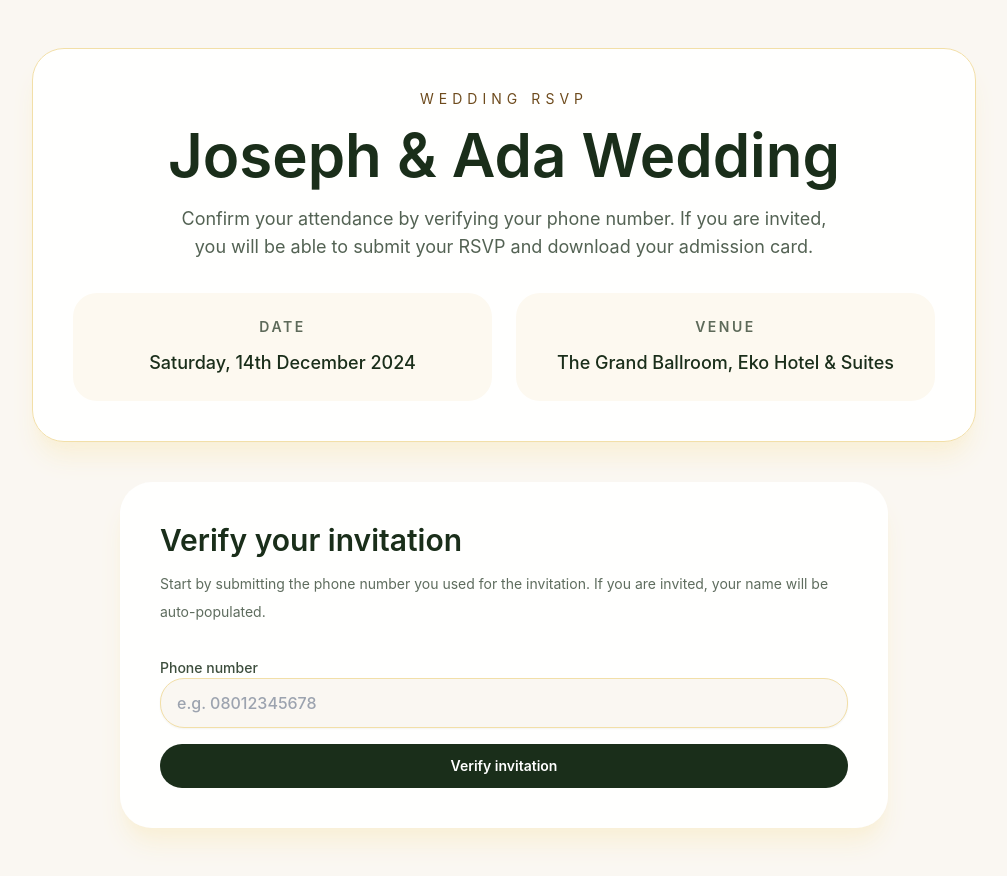
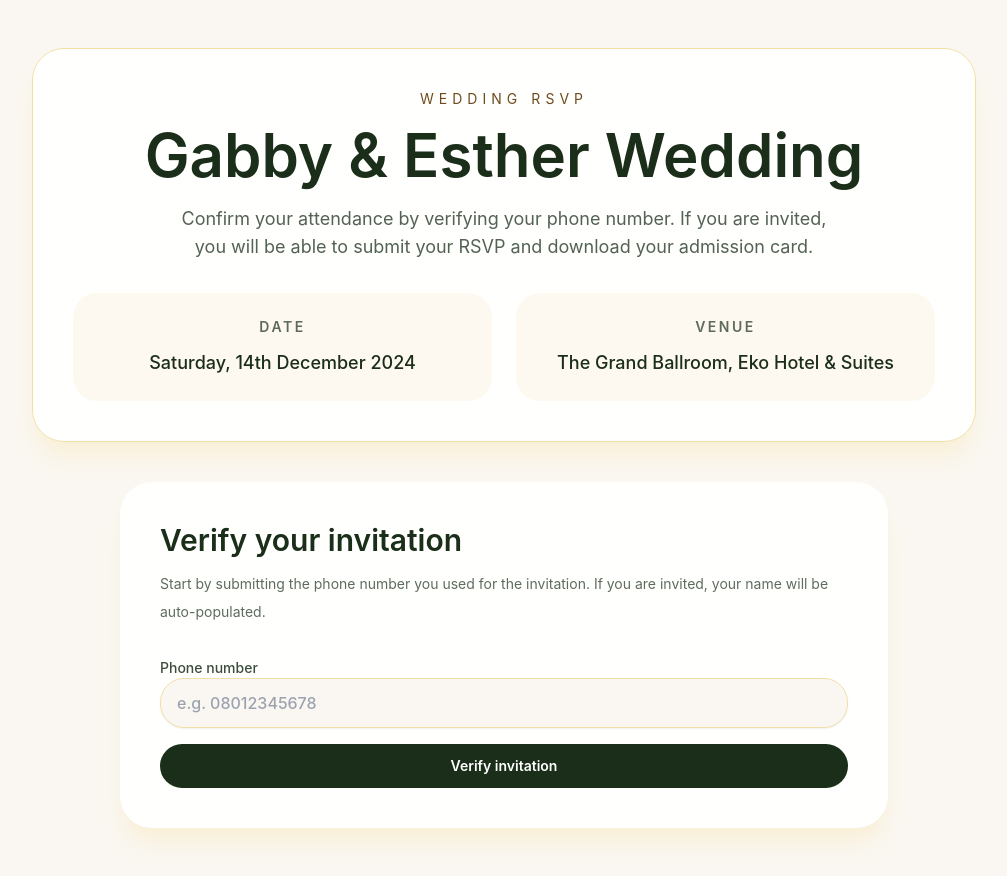
Before and after one commit to jijazy1-hub/wedding-iv, a Next.js app: page / in a window 1280 px wide. Shown: the whole page, without its empty margins (136-1143 px from the left). Built offline with nearby package versions, Linux system fonts and the light colour scheme.

Commit message:
Change wedding couple names from Joseph & Ada to Gabby & Esther

```diff
--- a/src/app/layout.tsx
+++ b/src/app/layout.tsx
@@ -3,7 +3,7 @@ import "./globals.css";
 
 export const metadata: Metadata = {
   title: process.env.NEXT_PUBLIC_WEDDING_TITLE || "Wedding RSVP",
-  description: "RSVP for the wedding of Joseph and Ada.",
+  description: "RSVP for the wedding of Gabby and Esther.",
 };
 
 export default function RootLayout({
--- a/src/app/page.tsx
+++ b/src/app/page.tsx
@@ -31,7 +31,7 @@ export default function HomePage() {
   const [isVerifying, setIsVerifying] = useState(false);
   const [isSubmitting, setIsSubmitting] = useState(false);
 
-  const weddingTitle = process.env.NEXT_PUBLIC_WEDDING_TITLE || "Joseph & Ada Wedding";
+  const weddingTitle = process.env.NEXT_PUBLIC_WEDDING_TITLE || "Gabby & Esther Wedding";
   const weddingDate = process.env.NEXT_PUBLIC_WEDDING_DATE || "Saturday, 14th December 2024";
   const weddingVenue = process.env.NEXT_PUBLIC_WEDDING_VENUE || "The Grand Ballroom, Eko Hotel & Suites";
 
--- a/src/lib/pdf.ts
+++ b/src/lib/pdf.ts
@@ -27,7 +27,7 @@ export async function createWeddingCardPdf(guest: PdfGuest) {
     borderWidth: 1,
   });
 
-  const weddingTitle = process.env.NEXT_PUBLIC_WEDDING_TITLE || "Joseph & Ada Wedding";
+  const weddingTitle = process.env.NEXT_PUBLIC_WEDDING_TITLE || "Gabby & Esther Wedding";
   const weddingDate = process.env.NEXT_PUBLIC_WEDDING_DATE || "Saturday, 14th December 2024";
   const weddingVenue = process.env.NEXT_PUBLIC_WEDDING_VENUE || "The Grand Ballroom, Eko Hotel & Suites";
   const weddingTime = process.env.NEXT_PUBLIC_WEDDING_TIME || "12:00 PM";
```
Also changed, not shown: tsconfig.json (+26 -6 lines), 2 other files (tests, documents, lock files or other folders).
